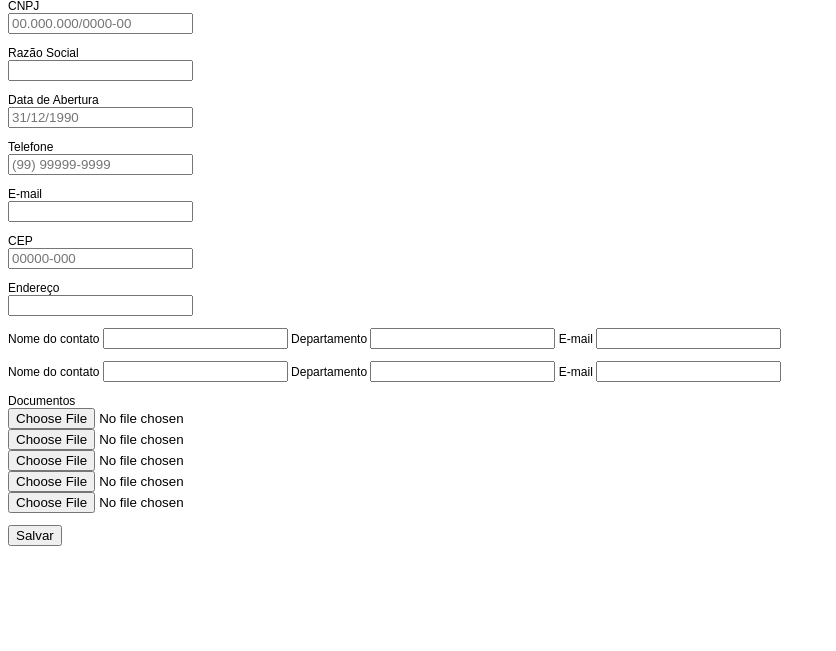
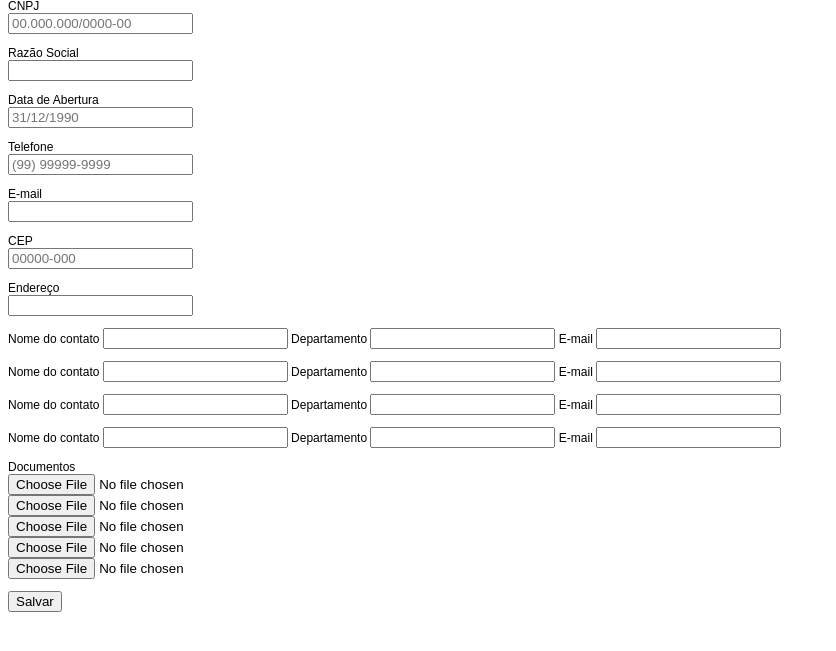
Before and after one commit to jcrodrigues87/teste-pratico-04, a PHP site: page /inserir.php in a window 1280 px wide. Shown: the part 115-766 px from the top of the page, without its empty margins (0-836 px from the left). Run offline with PHP 8.4, Linux system fonts and the light colour scheme.

Commit message:
adequando ao requisito de 1 ou mais contatos do fornecedor
no formulario de inserção e no salvamento

```diff
--- a/inserir.php
+++ b/inserir.php
@@ -73,6 +73,30 @@ include("inc/header.html");
         <input name="contato_2_email" id="contato_2_email" type="text" maxlength="100">
     </p>
     <span class="msg" id="contato_2_msg"></span>
+
+    <p>
+        <label>Nome do contato</label>
+        <input name="contato_3_nome" id="contato_3_nome" type="text" maxlength="100">
+
+        <label>Departamento</label>
+        <input name="contato_3_departamento" id="contato_3_departamento" type="text" maxlength="50">
+
+        <label>E-mail</label>
+        <input name="contato_3_email" id="contato_3_email" type="text" maxlength="100">
+    </p>
+    <span class="msg" id="contato_3_msg"></span>
+
+    <p>
+        <label>Nome do contato</label>
+        <input name="contato_4_nome" id="contato_4_nome" type="text" maxlength="100">
+
+        <label>Departamento</label>
+        <input name="contato_4_departamento" id="contato_4_departamento" type="text" maxlength="50">
+
+        <label>E-mail</label>
+        <input name="contato_4_email" id="contato_4_email" type="text" maxlength="100">
+    </p>
+    <span class="msg" id="contato_4_msg"></span>
 
     <p>
         <label class="documentos">Documentos</label>
@@ -158,10 +182,6 @@ include("inc/header.html");
         contato_1_nome = $("#contato_1_nome").val();
         contato_1_departamento = $("#contato_1_departamento").val();
         contato_1_email = $("#contato_1_email").val();
-
-        contato_2_nome = $("#contato_2_nome").val();
-        contato_2_departamento = $("#contato_2_departamento").val();
-        contato_2_email = $("#contato_2_email").val();
 
         // validando CNPJ
         if (validarCNPJ(cnpj)) {
```
Also changed, not shown: salvar.php (+8 -0 lines).
